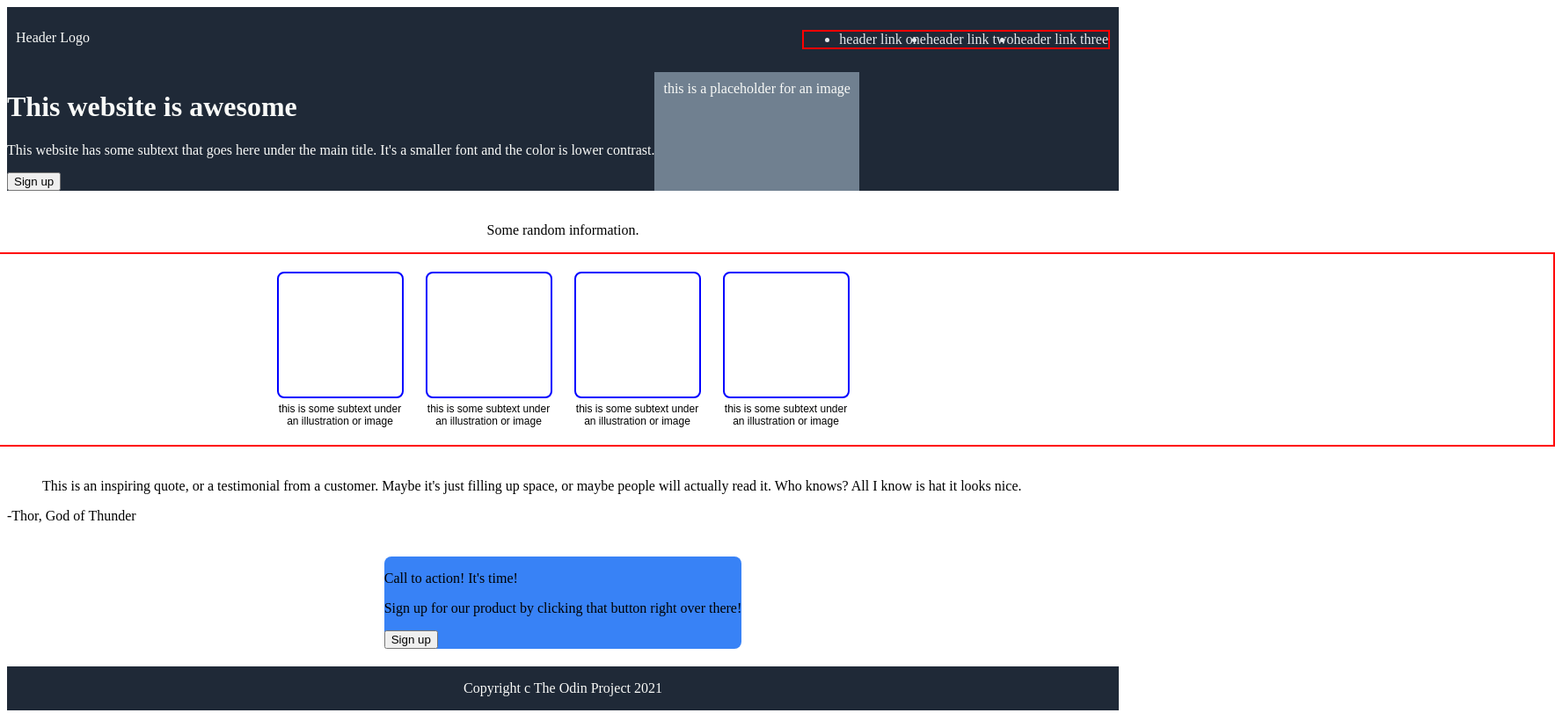
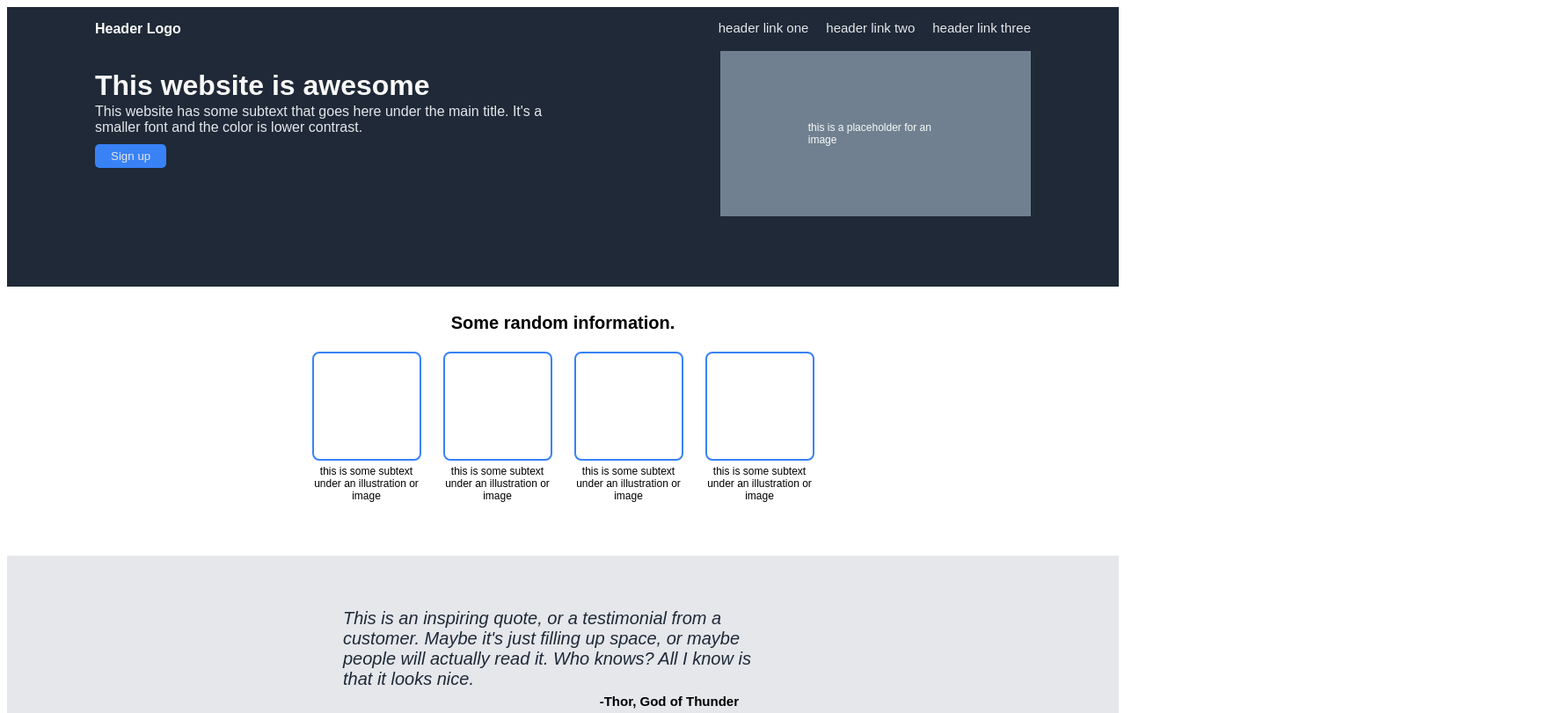
Before and after one commit to grow-tesk/TOP_landing_page, a plain HTML site: page index.html in a window 1280 px wide. Shown: the top 811 px of the page at 88% size, 1768 px wide, since content can reach past the window. Drawn offline with Linux system fonts and the light colour scheme.

Commit message:
Continue styling page
Continued styling page in CSS. Added a <div> around call to action
at bottom of page to facilitate flex.

```diff
--- a/index.html
+++ b/index.html
@@ -30,7 +30,7 @@
     </div>
     </div>
     <div class="info">
-        <p>Some random information.</p>
+        <p class="random">Some random information.</p>
             <div class="images">
                 <div class="img">
                     <div class="box"></div>
@@ -60,21 +60,23 @@
         This is an inspiring quote, or a testimonial
         from a customer. Maybe it's just filling up space,
         or maybe people will actually read it. Who knows?
-        All I know is hat it looks nice.
+        All I know is that it looks nice.
         </blockquote>
         <p class="attr">-Thor, God of Thunder</p>
     </div>
     <div class="last">
         <div class="blue_box">
-            <p class="call">Call to action! It's time!</p>
-            <p class="Sign">Sign up for our product by clicking
+            <div class="box_left">
+                <p class="call">Call to action! It's time!</p>
+                <p class="Sign">Sign up for our product by clicking
                 that button right over there!
-            </p>
+                </p>
+            </div>
             <button class="bottom-button">Sign up</button>
         </div>
     </div>
     <div class="footer">
-        <p class="copyright">Copyright c The Odin Project 2021</p>
+        <p class="copyright">Copyright &copy The Odin Project 2021</p>
     </div>
 </body>
 </html>
--- a/styles.css
+++ b/styles.css
@@ -1,52 +1,95 @@
+:root {
+   --text-white: #f9faf8;
+   --text-white-sec: #e5e7eb;
+   --background-blue: #1f2937;
+   --background-grey: #e5e7eb;
+   --button-blue: #3882f6;
+}
+
 body {
     height: 100vh;
     display: flex;
     flex-direction: column;
     justify-content: space-between;
+    font-family: sans-serif;
 }
 
 .top {
-    background-color: #1f2937;
-    color: #f9faf8;
+    background-color: var(--background-blue);
+    color: var(--text-white);
+    padding: 0 100px 80px;
 }
 .header {
     display: flex;
     justify-content: space-between;
-    padding: 10px
+    padding: -100px;
+}
+
+.logo {
+    font-weight: bold;
 }
 
 .links {
     display: flex;
-    border: 2px solid red;
-    color: #e5e7eb;
-
+    color: var(--text-white-sec);
+    list-style: none;
+    font-weight: 100;
+    font-size: 15px;
+    width: 60%;
+    justify-content: flex-end;
+    gap: 20px;
 }
 
 .title {
     display: flex;
+    justify-content: center;
+}
+
+.subtext  {
+    width: 75%;
+    margin-top: -20px;
+    margin-bottom: 10px;
+    font-weight: 100;
+    color: var(--text-white-sec);
+}
+
+.top-button {
+    background-color: #3882f6;
+    padding: 6px 18px;
+    border-radius: 5px;
+    border: none;
+    color: var(--text-white-sec);
 }
 
 .placeholder {
     background-color: slategray;
-
     display: flex;
-    text-align: center;
-    padding: 10px;
+    align-items: center;
+    justify-content: center;
+    padding: 80px 100px;
+    font-size: 12px;
 }
 
 .info {
     display: flex;
     flex-direction: column;
     align-items: center;
+    padding: 40px 0 60px 0;
+}
+
+.random {
+    font-weight: bold;
+    font-size: 20px;
+    margin-bottom: 20px;
+    margin-top: -10px;
 }
 
 .images {
     display: flex;
     gap: 25px;
     justify-content: center;
-    padding: 20px 100vh;
-    border: 2px solid red;
-
+    padding: 1px 100vh;
+    flex-shrink: 0;
 }
 
 .img {
@@ -56,17 +99,41 @@ body {
 }
 
 .box {
-    width: 140px;
-    height: 140px;
-    border: 2px solid blue;
+    width: 120px;
+    height: 120px;
+    border: 2px solid var(--button-blue);
     border-radius: 8px;
     margin-bottom: 5px
 }
 
 .label {
-    font-family: sans-serif;
     font-size: 12px;
     text-align: center;
+}
+
+.quote {
+    background-color: var(--background-grey);
+    display: flex;
+    flex-direction: column;
+    justify-content: center;
+    align-items: center;
+    padding: 40px;
+}
+
+blockquote {
+    width: 500px;
+    font-size: 20px;
+    font-style: italic;
+    font-weight: 100;
+    color: var(--background-blue);
+    margin-bottom: -10px;
+}
+
+.attr {
+    width: 400px;
+    text-align: end;
+    font-weight: bold;
+    font-size: 15px;
 }
 
 .last {
@@ -76,8 +143,11 @@ body {
 }
 
 .blue_box {
-    background-color: #3882f6;
-    border-radius: 8px
+    background-color: var(--button-blue);
+    border-radius: 8px;
+    display: flex;
+    padding: 20px 50px;
+    margin: 50px
 }
 
 .footer {
```
